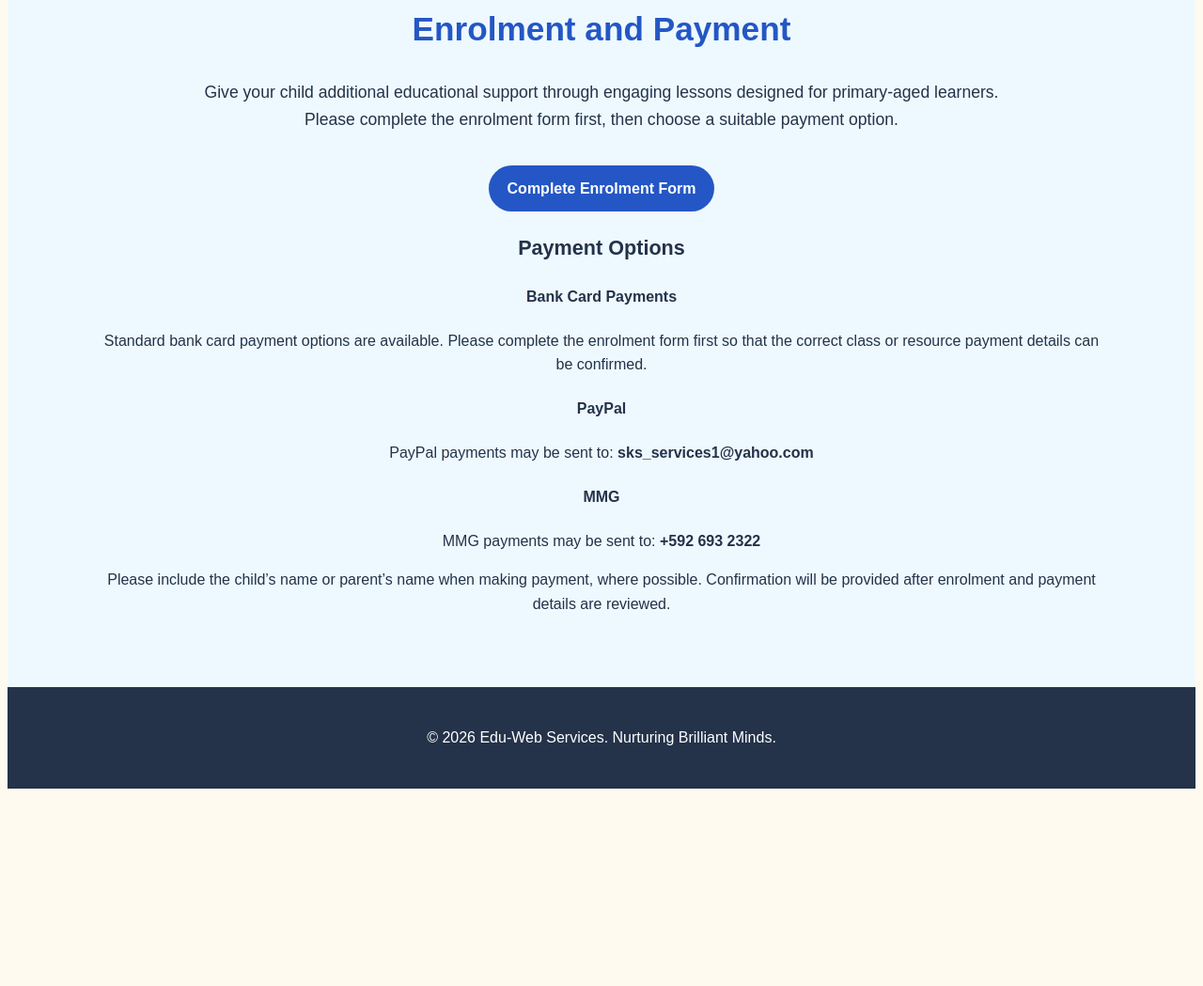
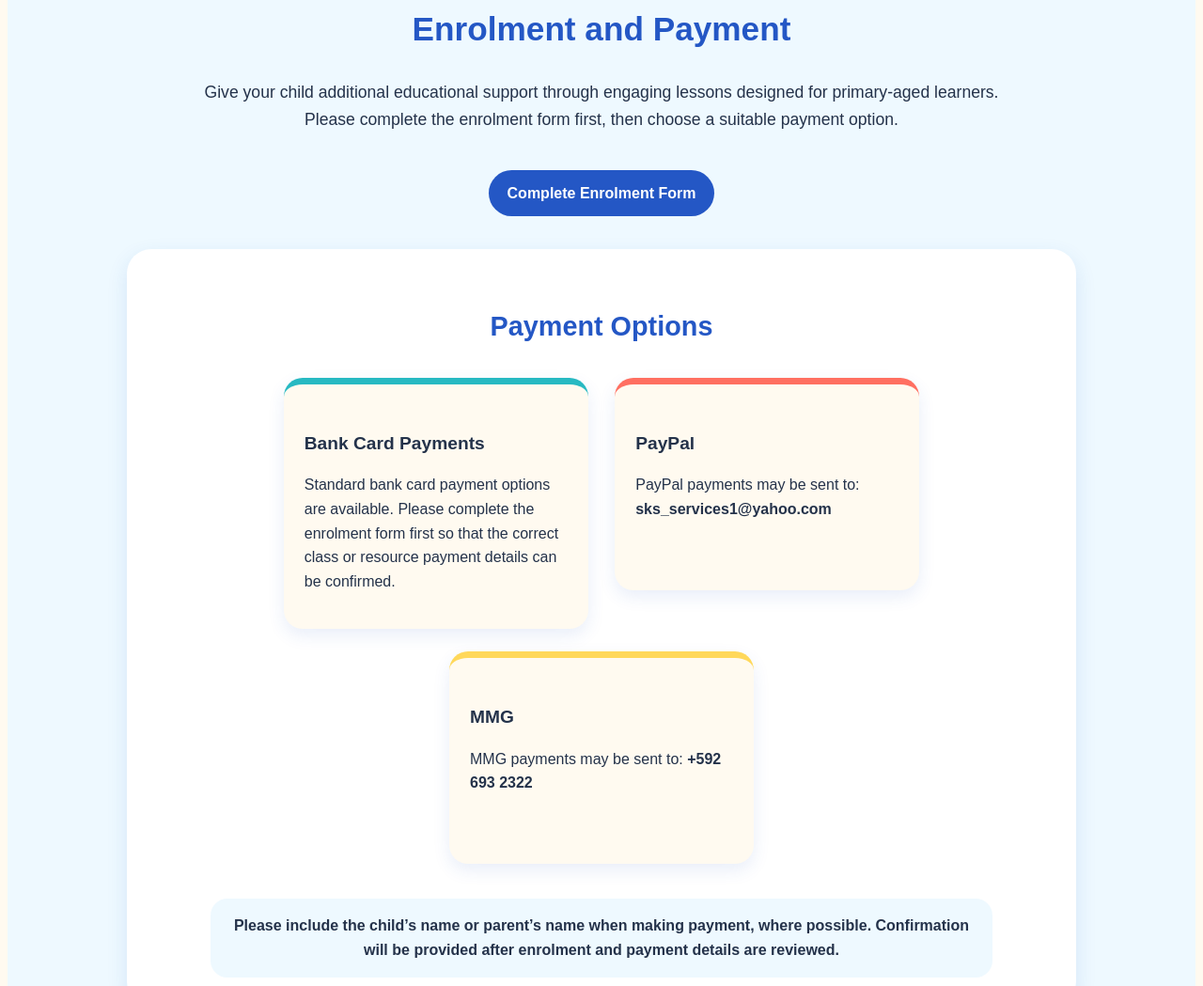
Before and after one commit to tawanaalthea-sys/tawanaalthea-sys.github.io, a plain HTML site: page index.html in a window 1280 px wide. Shown: the part 4596-5645 px from the top of the page at 94% size. Before the commit the page ends 5443 px from the top, so only its background shows below. Drawn offline with Linux system fonts and the light colour scheme.

Commit message:
Style payment options

```diff
--- a/style.css
+++ b/style.css
@@ -660,3 +660,78 @@ footer {
         padding: 20px;
     }
 }
+/* ===============================
+   ENROLMENT AND PAYMENT OPTIONS
+   =============================== */
+
+.enrolment-actions {
+    text-align: center;
+    margin: 25px auto 35px;
+}
+
+.payment-options {
+    max-width: 950px;
+    margin: 35px auto 0;
+    padding: 30px;
+    background: white;
+    border-radius: 26px;
+    box-shadow: 0 8px 22px rgba(36, 87, 197, 0.12);
+    text-align: center;
+}
+
+.payment-options h3 {
+    color: #2457c5;
+    margin-bottom: 20px;
+    font-size: 1.8rem;
+}
+
+.payment-options article {
+    display: inline-block;
+    vertical-align: top;
+    width: 280px;
+    min-height: 175px;
+    margin: 12px;
+    padding: 22px;
+    border-radius: 20px;
+    background: #fffaf0;
+    border-top: 7px solid #27b9c2;
+    text-align: left;
+    box-shadow: 0 7px 18px rgba(36, 87, 197, 0.1);
+}
+
+.payment-options article:nth-of-type(2) {
+    border-top-color: #ff6f61;
+}
+
+.payment-options article:nth-of-type(3) {
+    border-top-color: #ffd85a;
+}
+
+.payment-options h4 {
+    color: #24324a;
+    margin-bottom: 10px;
+    font-size: 1.2rem;
+}
+
+.payment-note {
+    max-width: 800px;
+    margin: 25px auto 0;
+    padding: 16px;
+    border-radius: 18px;
+    background: #eef9ff;
+    color: #24324a;
+    font-weight: bold;
+}
+
+@media (max-width: 768px) {
+    .payment-options {
+        padding: 22px 15px;
+    }
+
+    .payment-options article {
+        width: 100%;
+        max-width: 360px;
+        display: block;
+        margin: 14px auto;
+    }
+}
```
